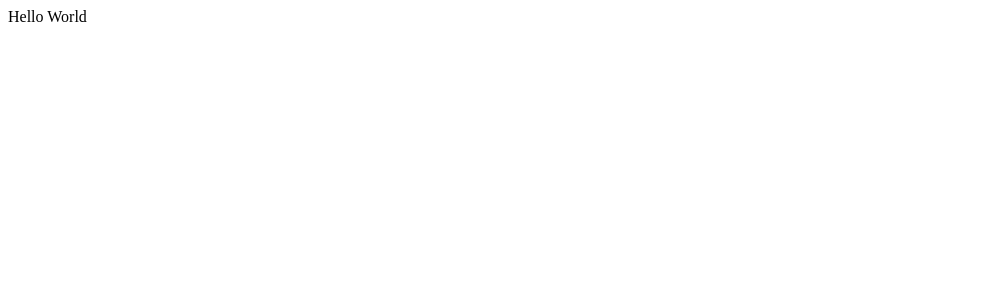
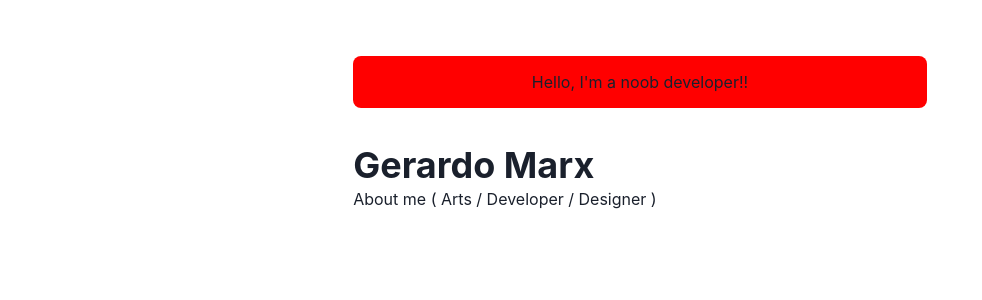
Before and after one commit to gmarxcc/node-webpage, a Next.js app: page / in a window 1280 px wide. Shown: the top 300 px of the page, without its empty margins (0-982 px from the left). Built offline with nearby package versions, Linux system fonts and the light colour scheme.

Commit message:
video: until go to a cafe

```diff
--- /dev/null
+++ b/components/layouts/main.js
@@ -0,0 +1,18 @@
+import Head from 'next/head'
+import  { Box, Container } from '@chakra-ui/react'
+
+const Main = ({ children, router }) => {
+  return (
+	<Box as="main" pb={8}>
+	  <Head>
+		<meta name="viewport" content="width=device-width, initial-scale=1" />
+		<title> Gerardo Marx - Homepage</title>
+	  </Head>
+	<Container maxW="container.md" pt={14}>
+	{children}
+	</Container>
+	</Box>
+  )
+}
+
+export default Main
--- /dev/null
+++ b/pages/_app.js
@@ -0,0 +1,14 @@
+import { ChakraProvider } from '@chakra-ui/react'
+import Layout from '../components/layouts/main'
+
+const Website = ({ Component, pageProps, router }) => {
+  return (
+	<ChakraProvider>
+		<Layout router={router}>
+			<Component {...pageProps} key={router.route}/>
+		</Layout>
+	</ChakraProvider>
+  )
+}
+
+export default Website
--- a/pages/index.js
+++ b/pages/index.js
@@ -1,6 +1,21 @@
+import { Container, Box, Heading } from '@chakra-ui/react'
+
 const Page = () => {
   return (
-	<div>Hello World</div>
+	<Container>
+	<Box borderRadius='lg' bg='red' mb={9} p={3.5} align='center'>
+	Hello, I&apos;m a noob developer!!
+	</Box>
+
+	<Box display={{ md: 'flex' }}>
+		<Box flexGrow={2}>
+			<Heading as='h2' variant='page-title'>
+				Gerardo Marx
+			</Heading>
+		<p> About me ( Arts / Developer / Designer )</p>
+		</Box>
+	</Box>
+	</Container>
   )
 }
 
```
